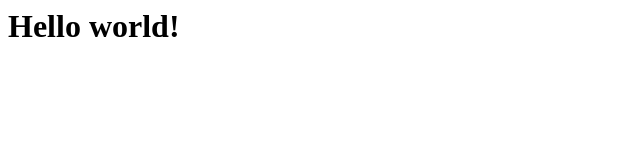
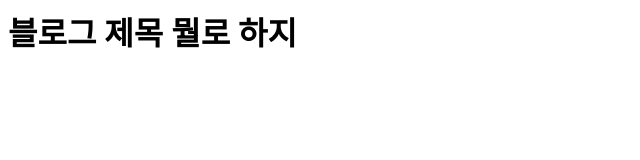
Before and after one commit to Yeonu-Min/programminginfo, a plain HTML site: page index.html in a window 1280 px wide. Shown: the whole page, without its empty margins (0-640 px from the left). Drawn offline with Linux system fonts and the light colour scheme.

Commit message:
Update index.html

```diff
--- a/index.html
+++ b/index.html
@@ -1 +1,6 @@
-<h1> Hello world! </h1>
+<head>
+  <title> 취미공부 메모하는 블로그 </title>
+</head>
+<body>
+  <h1> 블로그 제목 뭘로 하지 </h1>
+</body>
```
